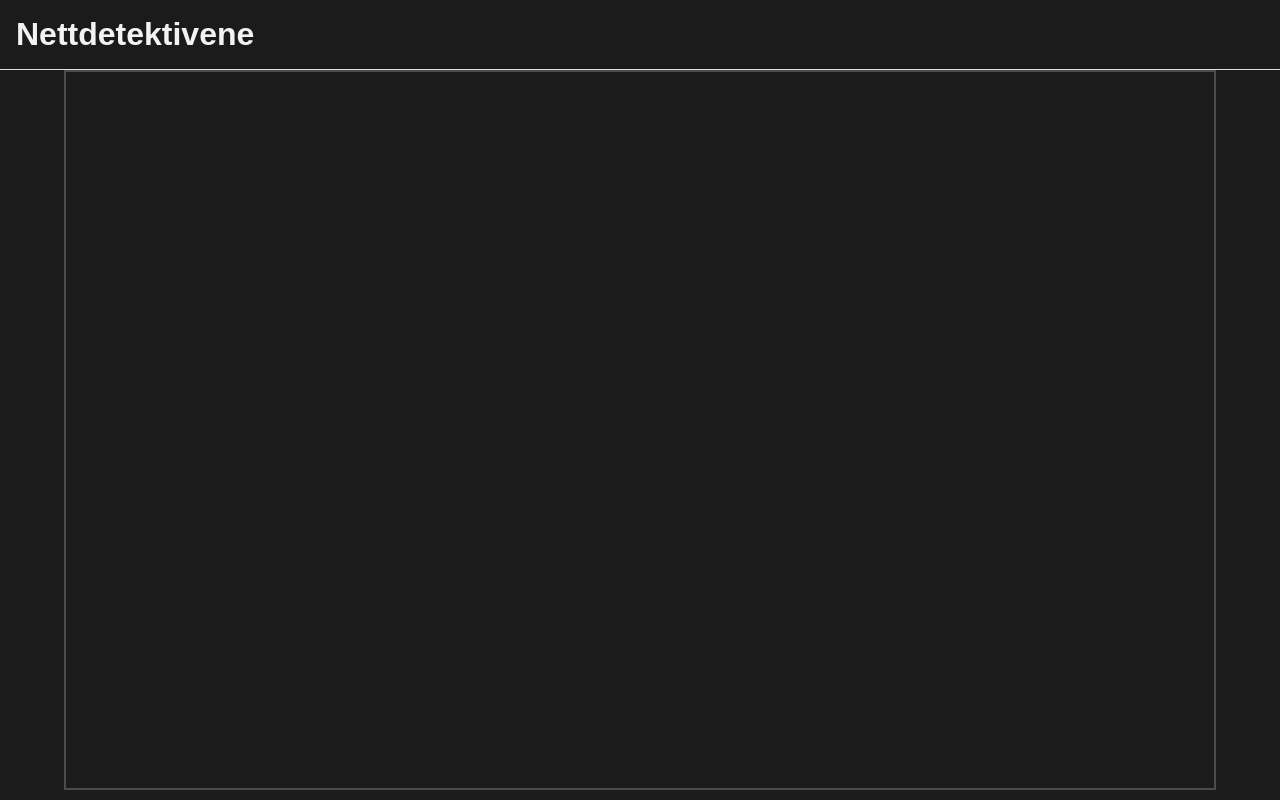
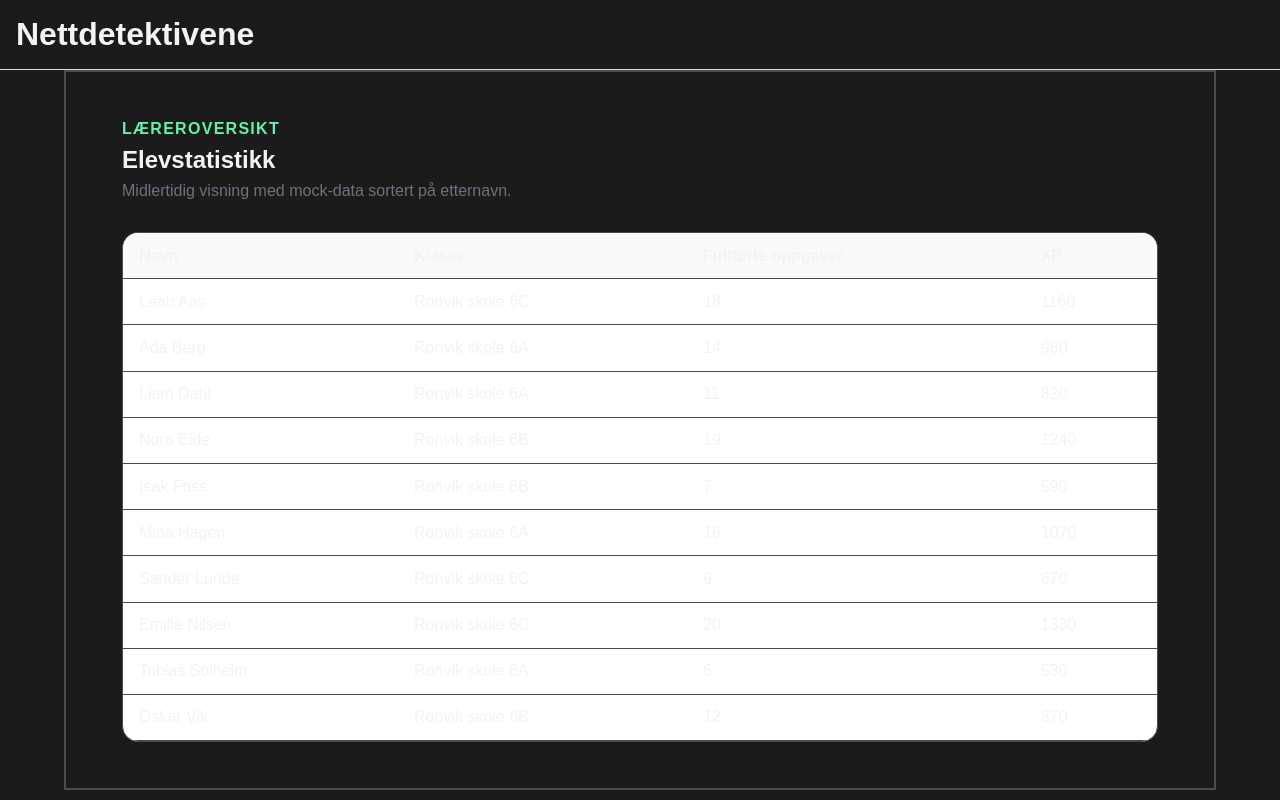
Before and after one commit to moss-flower/nettdetektivene-systemutvkling2, a Nuxt app in the folder frontend/: page /teacherOverview in a window 1280 px wide. Before the commit this address had no page. Built offline with nearby package versions, Linux system fonts and the light colour scheme.

Commit message:
feat(frontend): add teacher overview and link from landing page

```diff
--- a/frontend/app/pages/index.vue
+++ b/frontend/app/pages/index.vue
@@ -22,7 +22,7 @@
         <span class="serviceText">
           Administrer klasserom, følg elever og se fremgang.
         </span>
-        <NuxtLink to="/login?role=laerer">
+        <NuxtLink to="/teacherOverview">
           <button>Velg</button>
         </NuxtLink>
       </div>
--- /dev/null
+++ b/frontend/app/pages/teacherOverview.vue
@@ -0,0 +1,113 @@
+<script setup lang="ts">
+type Student = {
+  firstName: string
+  lastName: string
+  classLabel: string
+  tasksCompleted: number
+  xp: number
+}
+
+const students = [
+  { firstName: 'Ada', lastName: 'Berg', classLabel: 'Ronvik skole 6A', tasksCompleted: 14, xp: 980 },
+  { firstName: 'Liam', lastName: 'Dahl', classLabel: 'Ronvik skole 6A', tasksCompleted: 11, xp: 820 },
+  { firstName: 'Nora', lastName: 'Eide', classLabel: 'Ronvik skole 6B', tasksCompleted: 19, xp: 1240 },
+  { firstName: 'Isak', lastName: 'Foss', classLabel: 'Ronvik skole 6B', tasksCompleted: 7, xp: 590 },
+  { firstName: 'Mina', lastName: 'Hagen', classLabel: 'Ronvik skole 6A', tasksCompleted: 16, xp: 1070 },
+  { firstName: 'Sander', lastName: 'Lunde', classLabel: 'Ronvik skole 6C', tasksCompleted: 9, xp: 670 },
+  { firstName: 'Emilie', lastName: 'Nilsen', classLabel: 'Ronvik skole 6C', tasksCompleted: 20, xp: 1330 },
+  { firstName: 'Tobias', lastName: 'Solheim', classLabel: 'Ronvik skole 6A', tasksCompleted: 6, xp: 530 },
+  { firstName: 'Oskar', lastName: 'Vik', classLabel: 'Ronvik skole 6B', tasksCompleted: 12, xp: 870 },
+  { firstName: 'Leah', lastName: 'Aas', classLabel: 'Ronvik skole 6C', tasksCompleted: 18, xp: 1160 }
+] satisfies Student[]
+
+const sortedStudents = computed(() => {
+  return [...students].sort((a, b) => a.lastName.localeCompare(b.lastName))
+})
+</script>
+
+<template>
+  <section class="overviewPage">
+    <header class="overviewHeader">
+      <p class="eyebrow">Læreroversikt</p>
+      <h1>Elevstatistikk</h1>
+      <p class="subtitle">Midlertidig visning med mock-data sortert på etternavn.</p>
+    </header>
+
+    <div class="tableCard">
+      <table>
+        <thead>
+          <tr>
+            <th>Navn</th>
+            <th>Klasse</th>
+            <th>Fullførte oppgaver</th>
+            <th>XP</th>
+          </tr>
+        </thead>
+        <tbody>
+          <tr v-for="student in sortedStudents" :key="`${student.lastName}-${student.firstName}`">
+            <td>{{ student.firstName }} {{ student.lastName }}</td>
+            <td>{{ student.classLabel }}</td>
+            <td>{{ student.tasksCompleted }}</td>
+            <td>{{ student.xp }}</td>
+          </tr>
+        </tbody>
+      </table>
+    </div>
+  </section>
+</template>
+
+<style scoped>
+.overviewPage {
+  width: 100%;
+  max-width: 1100px;
+  margin: 0 auto;
+  padding: var(--space-4);
+}
+
+.overviewHeader {
+  margin-bottom: var(--space-4);
+}
+
+.eyebrow {
+  color: var(--primary);
+  font-weight: 700;
+  letter-spacing: 0.08em;
+  text-transform: uppercase;
+  margin-bottom: 0.5rem;
+}
+
+h1 {
+  margin: 0 0 0.5rem 0;
+  color: var(--text);
+}
+
+.subtitle {
+  margin: 0;
+  color: var(--muted);
+}
+
+.tableCard {
+  border: 1px solid var(--border);
+  border-radius: 1rem;
+  background: #fff;
+  overflow: auto;
+}
+
+table {
+  width: 100%;
+  border-collapse: collapse;
+  min-width: 650px;
+}
+
+th,
+td {
+  text-align: left;
+  padding: 0.85rem 1rem;
+  border-bottom: 1px solid var(--border);
+}
+
+thead th {
+  background: #f8fafc;
+  font-weight: 700;
+}
+</style>
```
